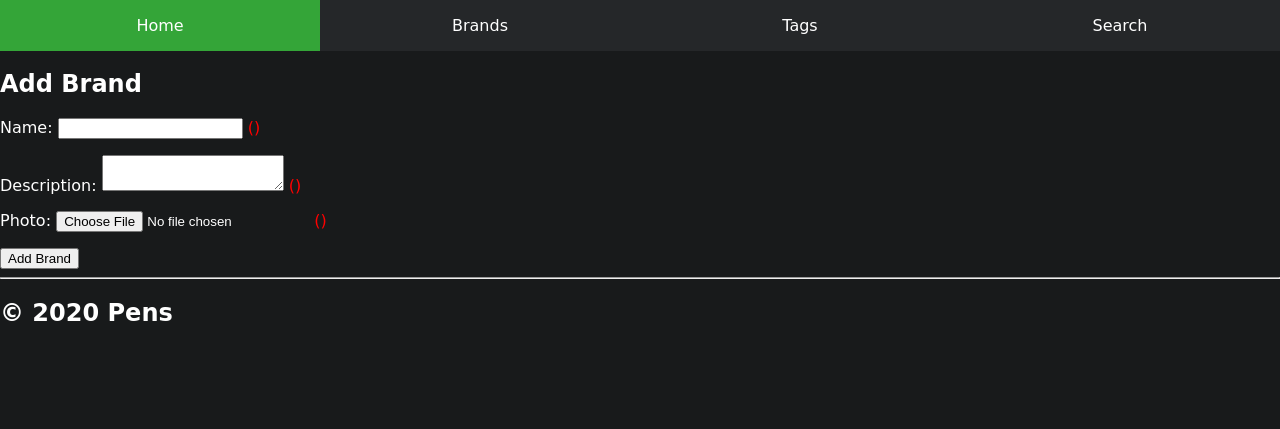
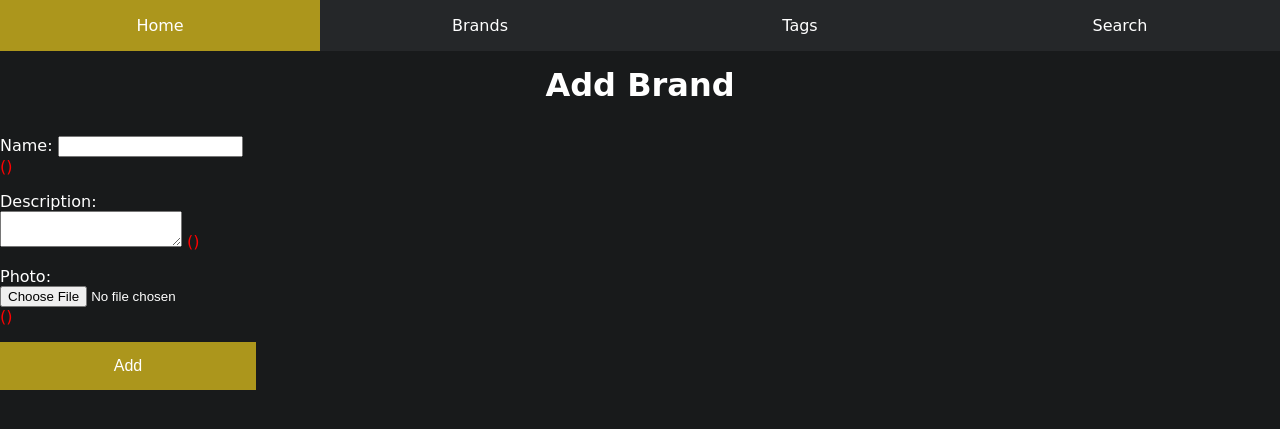
Before and after one commit to FarzadHayat/internet-pen-database, a Flask app: page /add_brand in a window 1280 px wide. Shown: the top 429 px of the page. Run offline with Flask 2, Linux system fonts and the light colour scheme; parts of the project's set-up code (start-up, migrations or seed data) failed here and were passed over; some libraries are stand-ins or nearby versions.

Commit message:
Styled brand card content into a grid type. With the edit card turning blue on hover and delete card turning red on hover.
Automated css to detect the number of navbar items and create a grid accordingly; done using a Javascript function that counts the number of navbar links.

Changed css to use a global color theme. This was done using a css variable (--name) so that all of the website colors can be controlled by changing one variable.

```diff
--- a/main.py
+++ b/main.py
@@ -96,7 +96,7 @@ def add_brand():
         db.session.commit()
         return redirect(url_for('brand', id=new_brand.id))
     # request to see the page
-    return render_template('add_brand.html', form = form, title = "Add Brand")
+    return render_template('add_edit_brand.html', form = form, title = "Add Brand", legend = "Add")
 
 # form to edit a brand in the database
 @app.route('/edit_brand/<int:id>', methods = ['GET', 'POST'])
@@ -118,14 +118,16 @@ def edit_brand(id):
     form.name.data = brand.name
     form.desc.data = brand.desc
     # request to see the page
-    return render_template('add_brand.html', form = form, title = "Edit Brand")
+    return render_template('add_edit_brand.html', form = form, title = "Edit Brand", legend = "Save")
 
 # form to delete a brand from the database
 @app.route('/delete_brand/<int:id>')
 def delete_brand(id):
     brand = db.session.query(models.Brand).filter(models.Brand.id==id).first_or_404()
+    # delete saved photo from files
     if brand.photo:
         photo_file = delete_photo(brand.photo)
+    # delete brand from database
     db.session.delete(brand)
     db.session.commit()
     return redirect(url_for('home'))
--- a/static/css/style.css
+++ b/static/css/style.css
@@ -11,6 +11,10 @@ body{
     height: 100%;
     overflow: hidden;
     font-family: cursive;
+    /* color theme */
+    --main-highlight-color: #ac961c;
+    /* gets value of navbar items from a javascript function */
+    --navbar-items: 4;
 }
 
 /* main div inside body that contains everything */
@@ -47,7 +51,7 @@ nav{
     z-index: 1000;
     transition: all 0.4s ease;
     display: grid;
-    grid-template-columns: repeat(4, 1fr);
+    grid-template-columns: repeat(var(--navbar-items), 1fr);
 }
 
 /* navbar links */
@@ -62,7 +66,7 @@ nav a:hover{
 
 /* highlight the current active navbar link */
 nav .active{
-    background-color: #34a538 !important;
+    background-color: var(--main-highlight-color) !important;
 }
 
 /* home page - landing screen */
@@ -75,13 +79,14 @@ nav .active{
     width: 100%;
     display: grid;
     place-items: center;
+    /* adjust for the fixed header */
     margin-top: -50px;
 }
 
 #wallpaper h1{
-    font-size: 500%;
+    font-size: 8vw;
     -webkit-text-stroke-color: black;
-    -webkit-text-stroke-width: 4px;
+    -webkit-text-stroke-width: 0.4vw;
 }
 
 /* all links */
@@ -128,10 +133,16 @@ h1{
     height: 100%;
     position: absolute;
     backface-visibility: hidden;
-    background-color: #f1f1f1;
+    background-color: #2b2b2b;
     background-repeat: no-repeat;
     background-position: center;
     background-size: cover;
+    cursor: pointer;
+}
+
+/* hightlight card on hover */
+.card-photo:hover{
+    box-shadow: 0px 0px 0px 5px var(--main-highlight-color) inset;
 }
 
 /* card info */
@@ -142,30 +153,59 @@ h1{
     backface-visibility: hidden;
     transform: rotateY(180deg);
     background-color: #111111;
+    display: grid;
+    grid-template-columns: auto;
+    grid-template-rows: 1fr 3fr 1fr 1fr;
 }
 
-.card-info h2{
-    text-align: center;
-    top: 0;
-    height: 20%;
-    margin: 0 auto;
+.card-info:second-child{
+    grid-row: 3fr;
 }
 
-.card-info p{
-    padding: 10px;
-    overflow: hidden;
-    height: 60%;
-    margin: 0 auto;
+.card-info *{
+    display: flex;
+    justify-content: center;
+    align-items: center;
+    margin: 0;
 }
 
-.card-info a{
+.card-info .title{
     text-align: center;
-    bottom: 0;
+}
+
+.card-info .description{
+    overflow: hidden;
+}
+
+.card-info .readmore{
+    text-align: center;
     color: royalblue;
-    height: 20%;
-    margin: 0 auto;
-    padding: 10px;
-    display: inline-flex;
+}
+
+.card-info .readmore:hover{
+    box-shadow: 0px 0px 0px 5px var(--main-highlight-color) inset;
+}
+
+.card-info .edit-delete{
+    display: grid;
+    grid-template-columns: 1fr 1fr;
+}
+
+.card-info .edit-delete *{
+    display: flex;
+    justify-content: center;
+    align-items: center;
+    margin: 0;
+    width: 100%;
+    height: 100%;
+}
+
+.card-info .edit:hover{
+    background-color: #1a81e0;
+}
+
+.card-info .delete:hover{
+    background-color: #c72020;
 }
 
 /* applies only to card for adding new brands */
@@ -179,7 +219,7 @@ h1{
     display: block;
     width: 100%;
     height: 100%;
-    background-color:darkgray;
+    background-color:#707070;
     background-image: url('/static/images/add.png');
     background-repeat: no-repeat;
     background-position: center;
@@ -187,7 +227,7 @@ h1{
 }
 
 #add-card a:hover{
-    background-color: lightgreen;
+    background-color: var(--main-highlight-color);
 }
 
 /* individual pages */
@@ -217,3 +257,22 @@ h1{
     padding: 1rem;
     height: auto;
 }
+
+/* forms */
+#form{
+    display: grid;
+    place-items: center;
+    width: 20%;
+}
+
+#submit{
+    width: 100%;
+    border: none;
+    padding: 15px 32px;
+    color: white;
+    text-align: center;
+    text-decoration: none;
+    display: inline-block;
+    font-size: 16px;
+    background-color: var(--main-highlight-color);
+}
--- a/static/javascript/script.js
+++ b/static/javascript/script.js
@@ -1,15 +1,23 @@
+// Calculates the number of navbar links in the header
+navbar = () =>{
+    const navItems = $('nav a').length;
+    const body = $('body');
+    body.css({'--navbar-items': navItems});
+}
+
 // Resize all brand cards into squares by setting the height to equal the width.
 squarify = () =>{
     var cardList = document.getElementsByClassName('card');
-    for (var i = 0; i < cardList.length; i++ ) {
+    for(var i = 0; i < cardList.length; i++){
         var cardWidth = $(cardList[i]).width();
-        $(cardList[i]).css({'height':cardWidth+'px'});
+        $(cardList[i]).css({'height': cardWidth+'px'});
     }
 }
 
 // Squarify to set the intial size of the cards.
 window.onload = () =>{
     squarify();
+    navbar();
 }
 
 // Squarify every time the window is resized.
--- a/templates/add_brand.html
+++ /dev/null
@@ -1,12 +0,0 @@
-{% extends 'layout.html' %}
-{% block content %}
-<h2>{{ title }}</h2>
-
-<form method="POST" enctype="multipart/form-data">
-  {{ form.csrf_token }}
-  <p>Name: {{ form.name }} <span style="color:red">{{ form.name.errors }}</span></p>
-  <p>Description: {{ form.desc }} <span style="color:red">{{ form.desc.errors }}</span></p>
-  <p>Photo: {{ form.photo }} <span style="color:red">{{ form.photo.errors }}</span></p>
-  <input type="submit" value="{{ title }}">
-</form>
-{% endblock %}
--- /dev/null
+++ b/templates/add_edit_brand.html
@@ -0,0 +1,16 @@
+{% extends 'layout.html' %}
+{% block content %}
+<!-- html page for add or edit brands -->
+<div class="section">
+  <h1>{{ title }}</h1>
+  <div id="form">
+    <form method="POST" enctype="multipart/form-data">
+      {{ form.csrf_token }}
+      <p>Name: {{ form.name }} <span style="color:red">{{ form.name.errors }}</span></p>
+      <p>Description: {{ form.desc }} <span style="color:red">{{ form.desc.errors }}</span></p>
+      <p>Photo: {{ form.photo }} <span style="color:red">{{ form.photo.errors }}</span></p>
+      <input type="submit" value="{{ legend }}" id="submit">
+    </form>
+  </div>
+</div>
+{% endblock %}
```
Also changed, not shown: templates/all_brands.html (+7 -5 lines), pens.db, static/images/brands/02b4599f3c70c519.jpg (deleted), static/images/brands/9ee37e211024c8cb.png (added).
